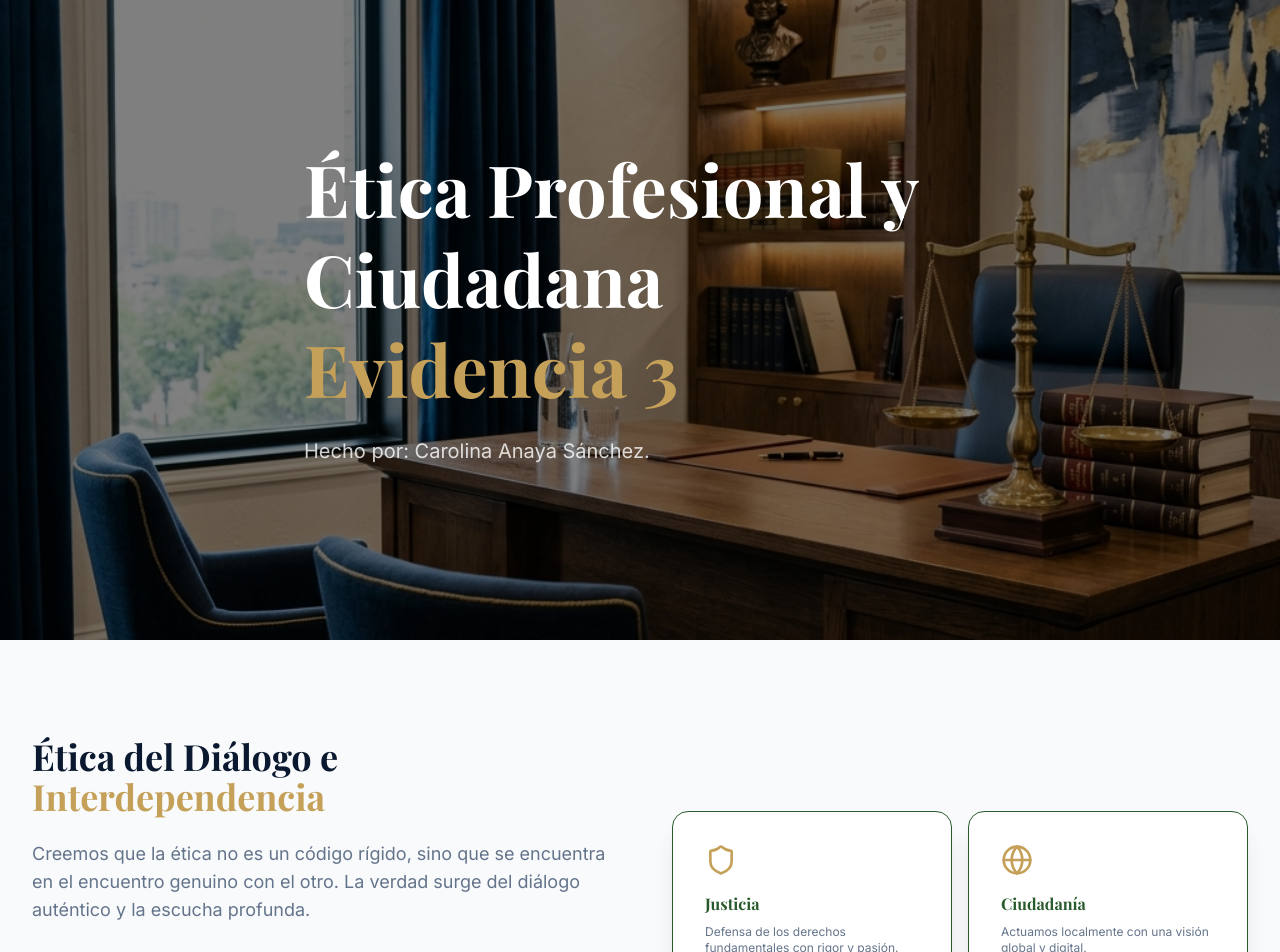
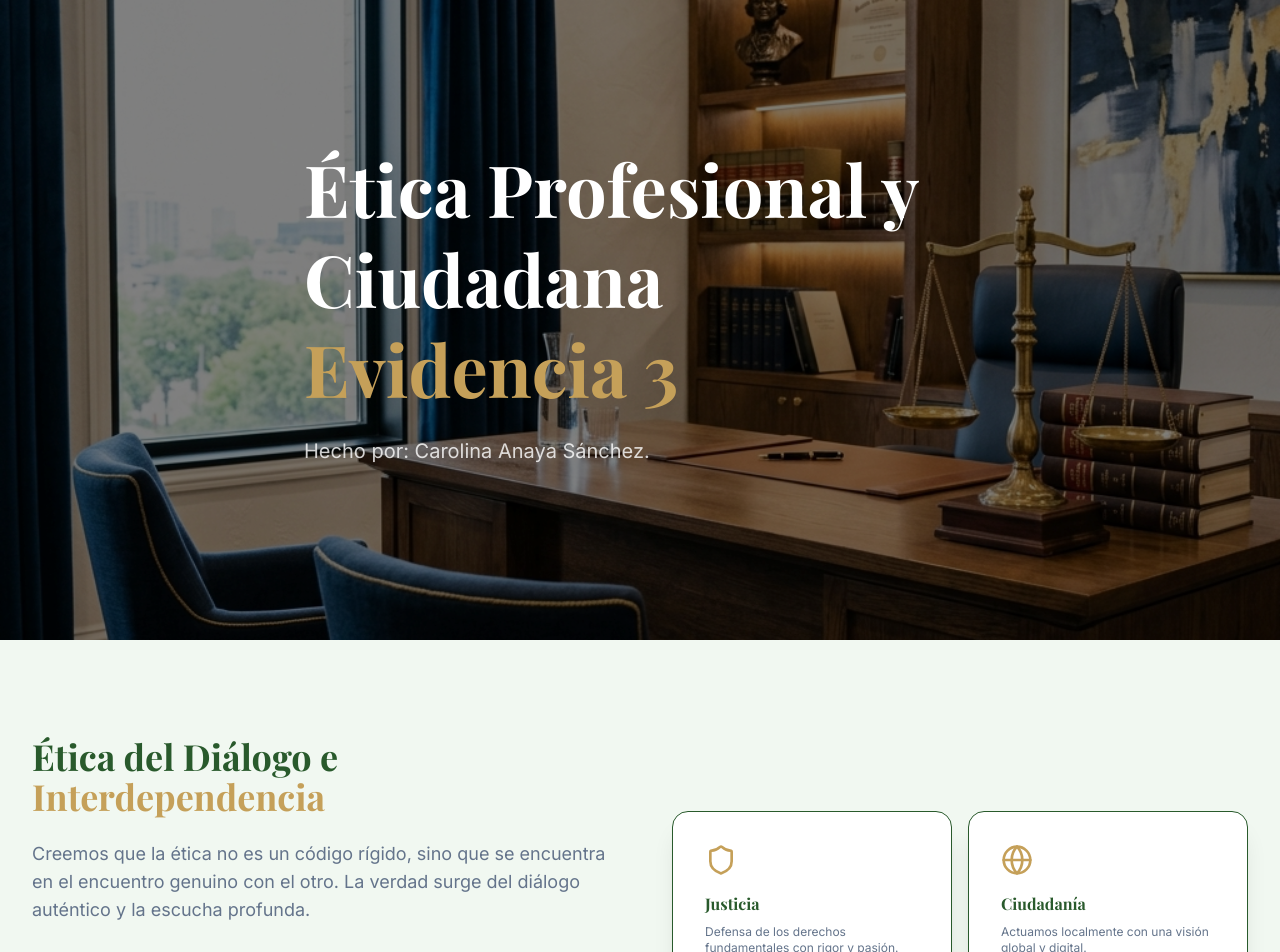
Before and after one commit to JordanZ99/Evidencia_3_Etica, a Next.js app: page / in a window 1280 px wide. Shown: the top 952 px of the page. Built offline with nearby package versions, Linux system fonts and the light colour scheme; a web font is replaced by a local one.

Commit message:
Fixed blue colors to match green theme

```diff
--- a/src/app/globals.css
+++ b/src/app/globals.css
@@ -8,7 +8,7 @@
   --primary-foreground: #ffffff;
   --secondary: #c5a059;
   --secondary-foreground: #ffffff;
-  --accent: #f8fafc;
+  --accent: #f1f8f1;
   --muted: #64748b;
   --border: #e2e8f0;
 }
@@ -21,7 +21,7 @@
   --color-accent: var(--accent);
   --color-muted: var(--muted);
   --color-gold: #c5a059;
-  --color-navy: #0a192f;
+  --color-navy: #295a2c;
   --font-serif: "Playfair Display", serif;
   --font-sans: "Inter", sans-serif;
 }
```
